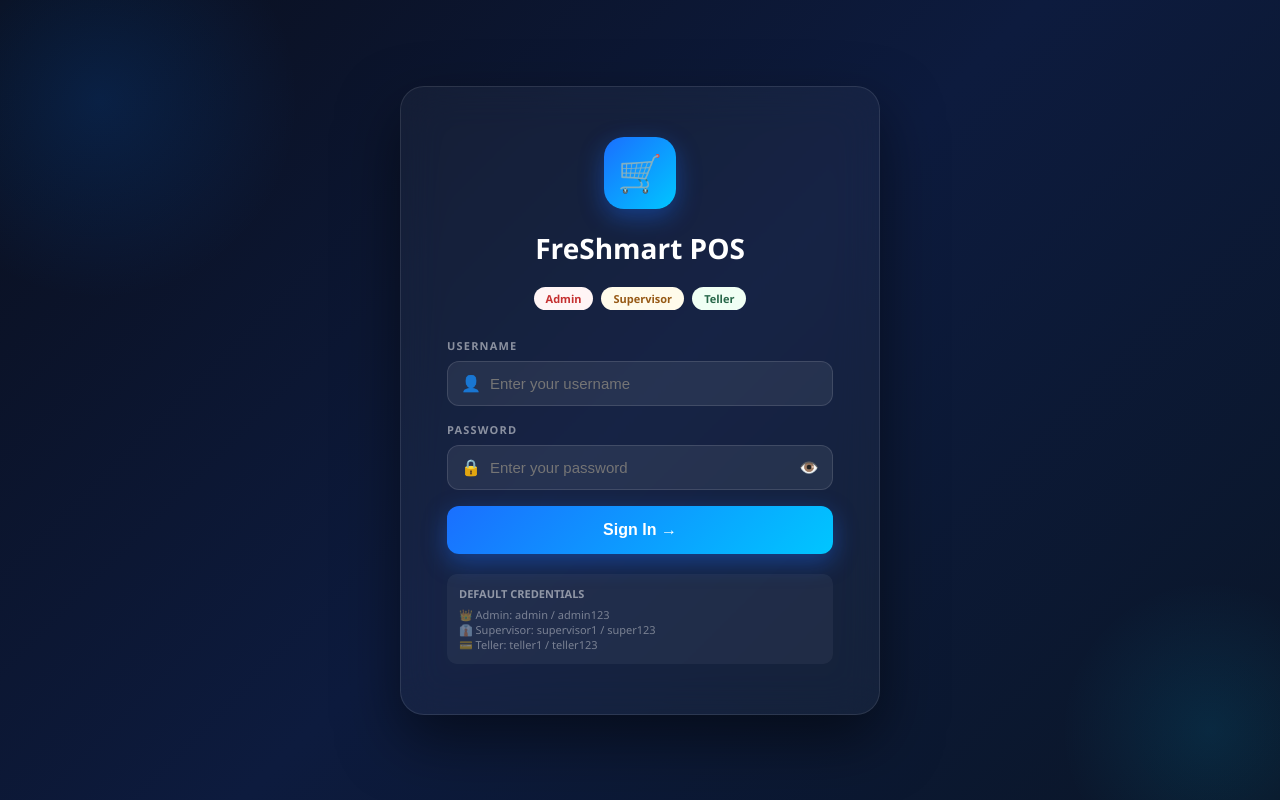
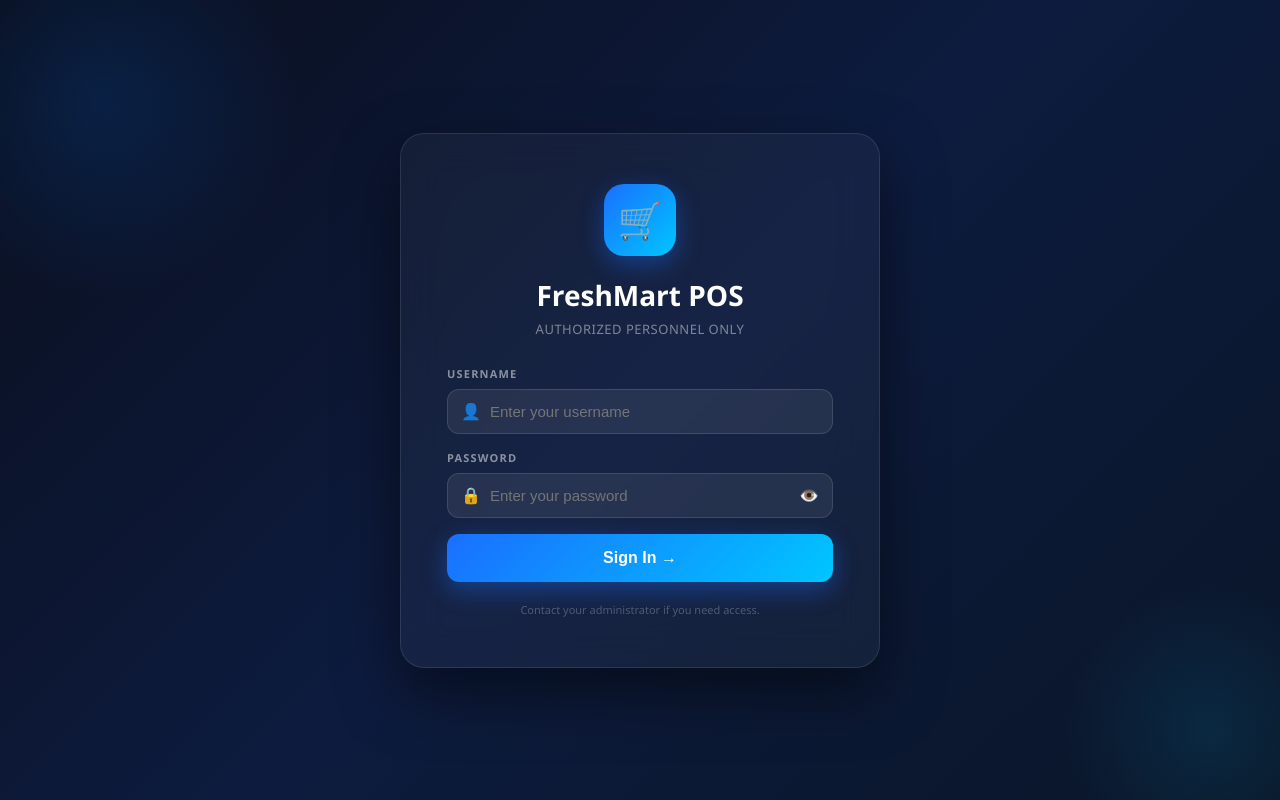
Before and after one commit to chibuwerichard-hue/intratek.com, a React (Vite) app: page / in a window 1280 px wide. Built offline with nearby package versions, Linux system fonts and the light colour scheme.

Commit message:
Remove default credentials from login page

```diff
--- a/src/Components/Login.jsx
+++ b/src/Components/Login.jsx
@@ -63,19 +63,8 @@ export default function Login() {
           <span style={{ fontSize: '36px' }}>🛒</span>
         </div>
 
-        <h1 style={{ color: '#ffffff', fontSize: '28px', fontWeight: '700', margin: '0 0 6px' }}>FreShmart POS</h1>
-        <p style={{ color: 'rgba(255,255,255,0.45)', fontSize: '13px', marginBottom: '20px', letterSpacing: '0.5px', textTransform: 'uppercase' }}></p>
-
-        {/* Role badges */}
-        <div style={{ display: 'flex', gap: '8px', justifyContent: 'center', marginBottom: '28px' }}>
-          {[
-            { role: 'Admin', color: '#c53030', bg: '#fff5f5' },
-            { role: 'Supervisor', color: '#975a16', bg: '#fffbeb' },
-            { role: 'Teller', color: '#276749', bg: '#f0fff4' },
-          ].map(r => (
-            <span key={r.role} style={{ background: r.bg, color: r.color, padding: '4px 12px', borderRadius: '20px', fontSize: '11px', fontWeight: 700 }}>{r.role}</span>
-          ))}
-        </div>
+        <h1 style={{ color: '#ffffff', fontSize: '28px', fontWeight: '700', margin: '0 0 6px' }}>FreshMart POS</h1>
+        <p style={{ color: 'rgba(255,255,255,0.45)', fontSize: '13px', marginBottom: '28px', letterSpacing: '0.5px', textTransform: 'uppercase' }}>Authorized Personnel Only</p>
 
         {/* Username */}
         <div style={{ textAlign: 'left', marginBottom: '16px' }}>
@@ -128,13 +117,9 @@ export default function Login() {
           {loading ? 'Signing in...' : 'Sign In →'}
         </button>
 
-        {/* Credentials hint */}
-        <div style={{ marginTop: '20px', padding: '12px', background: 'rgba(255,255,255,0.05)', borderRadius: '10px', fontSize: '11px', color: 'rgba(255,255,255,0.4)', textAlign: 'left' }}>
-          <div style={{ marginBottom: '6px', fontWeight: 700, color: 'rgba(255,255,255,0.5)' }}>DEFAULT CREDENTIALS</div>
-          <div>👑 Admin: admin / admin123</div>
-          <div>👔 Supervisor: supervisor1 / super123</div>
-          <div>💳 Teller: teller1 / teller123</div>
-        </div>
+        <p style={{ color: 'rgba(255,255,255,0.25)', fontSize: '11px', marginTop: '20px' }}>
+          Contact your administrator if you need access.
+        </p>
       </div>
     </div>
   );
```
